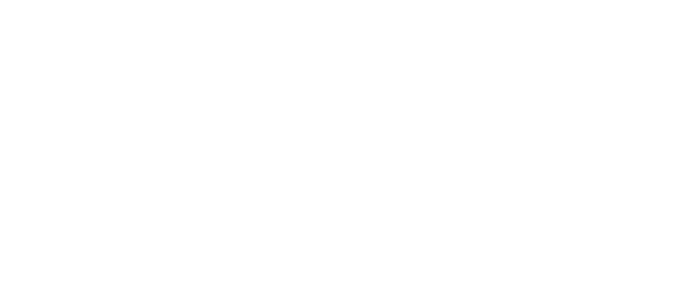
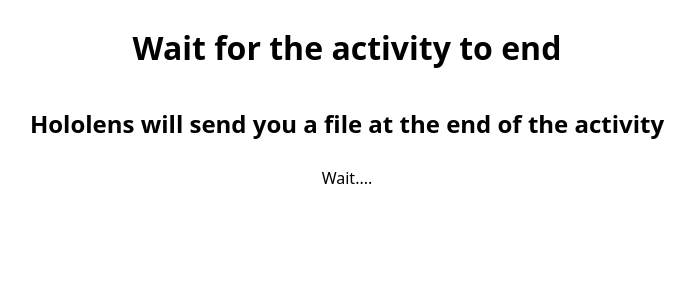
Before and after one commit to Ila-inGit/JupiterMetaPlatform, a Nuxt app: page /WaitActivity in a window 1280 px wide. Before the commit this address had no page. Shown: the top 300 px of the page, without its empty margins (293-988 px from the left). Built offline with nearby package versions, Linux system fonts and the light colour scheme.

Commit message:
feat: :sparkles: add page waiting for file
landing page for the file to be tranfered from hololens

```diff
--- a/components/QrCode.vue
+++ b/components/QrCode.vue
@@ -1,6 +1,9 @@
 <template>
     <div v-if="qrValue" style="padding:5%">
         <!-- <VueQrcodeComponent :text="qrValue"></VueQrcodeComponent> -->
+        <h1>If You Scanned the QR code</h1>
+        <h2>Click the button below</h2>
+        <NuxtLink to="/WaitActivity">Go to activity page</NuxtLink>
     </div>
 </template>
 
--- a/package.json
+++ b/package.json
@@ -23,6 +23,7 @@
     "qrcode": "^1.5.0",
     "uuid": "^8.3.2",
     "vue": "^2.6.14",
+    "vue-json-csv": "^2.1.0",
     "vue-qrcode-component": "^2.1.1",
     "vue-server-renderer": "^2.6.14",
     "vue-template-compiler": "^2.6.14",
--- /dev/null
+++ b/pages/WaitActivity.vue
@@ -0,0 +1,39 @@
+<template>
+    <div style="align-content:center;text-align:center">
+        <h1 class="text-xl mt-5" style="font-weight:bold; padding:14px; font-size: xx-large;">Wait for the activity to end</h1>
+        <h2 class="text-xl mt-5" style="font-weight:bold; padding:14px; font-size: x-large;">Hololens will send you a file at the end of the activity</h2>
+        <div v-if="isLoaded">
+            <h1 style="padding:14px;">Wait.....</h1>
+        </div>
+        <div v-else >
+            <h1 style="padding:14px;">Wait....</h1>
+            <!-- <VueJsonCsv class="button btn-default" :data="json_data" name="DATATORETRIVE.csv">Download file csv</VueJsonCsv> -->
+        </div>
+
+    </div>
+</template>
+
+<script>
+// import {VueJsonCsv} from 'vue-json-csv'
+
+export default {
+    name: "WaitActivityPage",
+    // components:{VueJsonCsv},
+    data(){
+        return{
+            json_data: [
+                {
+                    name: "Data to retrive",
+                    data: 'bleash'
+                }
+            ],
+            isLoaded: false,
+        }
+    },
+    methods:{
+        setDataJson(data){
+            this.json_data = data
+        }
+    },
+}
+</script>
--- a/pages/index.vue
+++ b/pages/index.vue
@@ -35,7 +35,7 @@
 
 <script>
 import axios from 'axios'
-import QrCode from '~/components/QrCode.vue';
+import QrCode from '~/components/QrCode.vue'
 import SetUpForm from '~/components/SetUpForm.vue'
 import i3hubMixin from '~/mixins/i3hub.mixin'
 export default {
```
Also changed, not shown: 1 other file (tests, documents, lock files or other folders).
